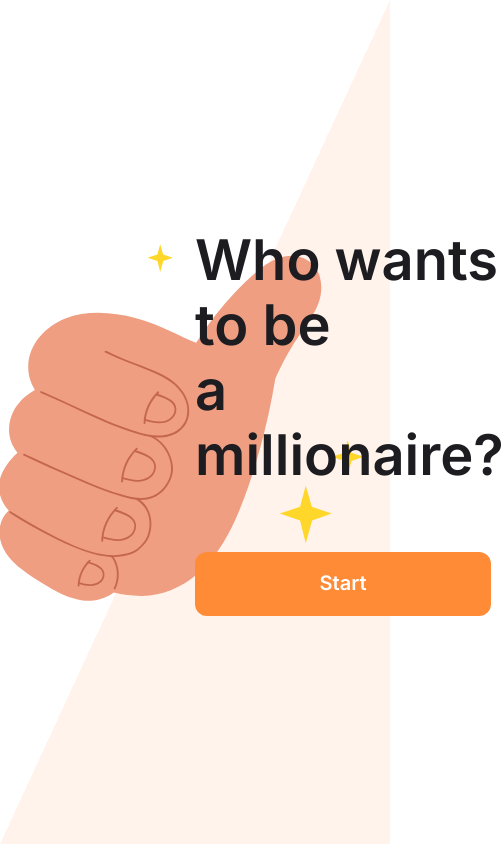
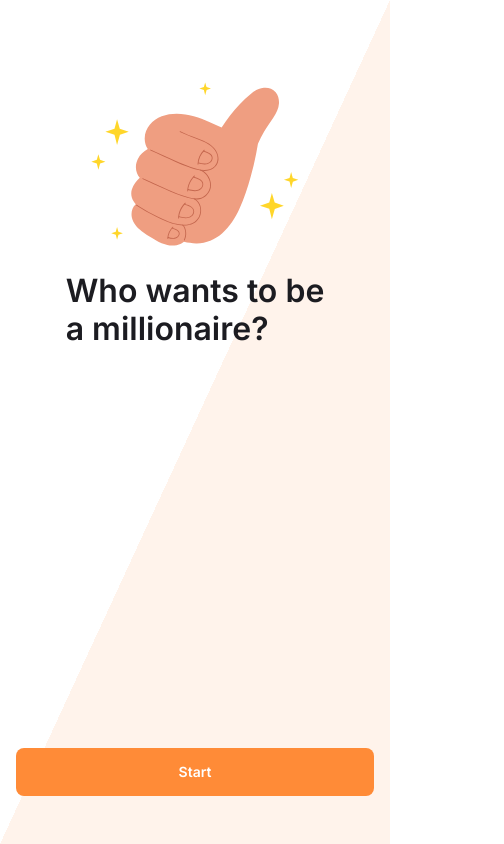
Before and after one commit to vluld/quiz-game, a React (Create React App) app: page /#/ in a window 390 px wide. Shown: the whole page, 504 px wide, since content can reach past the window. Built offline with nearby package versions, Linux system fonts and the light colour scheme.

Commit message:
added mobile version for the welcome page

```diff
--- a/src/components/Button/Button.tsx
+++ b/src/components/Button/Button.tsx
@@ -1,33 +1,14 @@
-type ButtonVariants = "desktop" | "mobile";
-
 type Props = {
   onClick: () => void;
   children: React.ReactNode;
-  variant?: ButtonVariants;
 };
 
-const getClassNameBasedOnVariant = (variant: ButtonVariants) => {
-  switch (variant) {
-    case "desktop":
-      return "component-button component-button--desktop";
-    case "mobile":
-      return "component-button component-button--mobile";
-    default:
-      return "component-button component-button--desktop";
-  }
-};
-
-function Button({ onClick, children, variant = "desktop" }: Props) {
-  const variantClassName = getClassNameBasedOnVariant(variant);
+function Button({ onClick, children }: Props) {
   return (
-    <button type="button" onClick={onClick} className={`${variantClassName}`}>
+    <button type="button" onClick={onClick} className="component-button">
       {children}
     </button>
   );
 }
 
 export default Button;
-
-Button.defaultProps = {
-  variant: "desktop",
-};
--- a/src/components/Button/_button.css
+++ b/src/components/Button/_button.css
@@ -2,22 +2,13 @@
   background-color: var(--orange-100);
   color: var(--white);
   font-weight: var(--font-weight-bold);
-  min-width: 296px;
+  width: 100%;
   border: none;
   cursor: pointer;
   line-height: 116%;
-}
-
-.component-button--desktop {
   padding: 20px 24px;
   border-radius: 12px;
   font-size: 1rem;
-}
-
-.component-button--mobile {
-  padding: 16px 24px;
-  border-radius: 8px;
-  font-size: 0.7rem;
 }
 
 .component-button:hover {
@@ -27,3 +18,12 @@
 .component-button:active {
   background-color: var(--orange-120);
 }
+
+@media only screen and (max-width: 768px) {
+  .component-button {
+    padding: 16px 24px;
+    border-radius: 8px;
+    font-size: 0.875rem;
+    width: 100%;
+  }
+}
--- a/src/features/welcome/_welcome.css
+++ b/src/features/welcome/_welcome.css
@@ -22,3 +22,55 @@
   font-weight: var(--font-weight-bold);
   margin-bottom: 64px;
 }
+
+.welcome__container_button {
+  width: 100%;
+  max-width: 296px;
+}
+
+@media only screen and (max-width: 768px) {
+  .diagonal-split {
+    background: linear-gradient(to right bottom, var(--white) 50%, var(--orange-5) 50%);
+  }
+
+  .welcome__container {
+    flex-direction: column;
+    padding: 80px 16px 24px 16px;
+  }
+
+  .welcome__container_item {
+    width: unset;
+  }
+
+  .welcome__container_item:last-child {
+    align-items: center;
+    padding-bottom: 24px;
+    justify-content: space-between;
+    height: 100%;
+    width: 100%;
+  }
+
+  .welcome__container_image {
+    width: 80%;
+  }
+
+  .welcome__container_slogan {
+    font-size: 2rem;
+    line-height: 116%;
+    font-weight: var(--font-weight-bold);
+    margin-bottom: 24px;
+    margin-top: 24px;
+  }
+
+  .welcome__container_button {
+    width: 100%;
+    max-width: unset;
+  }
+}
+
+@media only screen and (max-height: 480px) {
+  .welcome__container_image {
+    width: auto;
+    max-height: 100px;
+  }
+}
--- a/src/features/welcome/components/Welcome.tsx
+++ b/src/features/welcome/components/Welcome.tsx
@@ -9,16 +9,19 @@
   return (
     <div className="fullscreen centered diagonal-split welcome__container">
       <div className="welcome__container_item centered">
-        <img src={WelcomeLogo} alt="page logo" />
+        <img
+          className="welcome__container_image"
+          src={WelcomeLogo}
+          alt="page logo"
+        />
       </div>
       <div className="welcome__container_item centered">
         <p className="welcome__container_slogan">
           Who wants to be <br />a millionaire?
         </p>
-
-        <Button onClick={handleGoToGame} variant="desktop">
-          Start
-        </Button>
+        <div className="welcome__container_button">
+          <Button onClick={handleGoToGame}>Start</Button>
+        </div>
       </div>
     </div>
   );
--- a/src/styles/_base.css
+++ b/src/styles/_base.css
@@ -28,3 +28,9 @@
   align-items: center;
   justify-content: center;
 }
+
+@media only screen and (max-width: 768px) {
+  html {
+    font-size: 16px;
+  }
+}
--- a/src/styles/index.css
+++ b/src/styles/index.css
@@ -1,4 +1,5 @@
 @import url('./normalize.css');
+
 /* General base styles */
 @import url('./_base.css');
 
```
